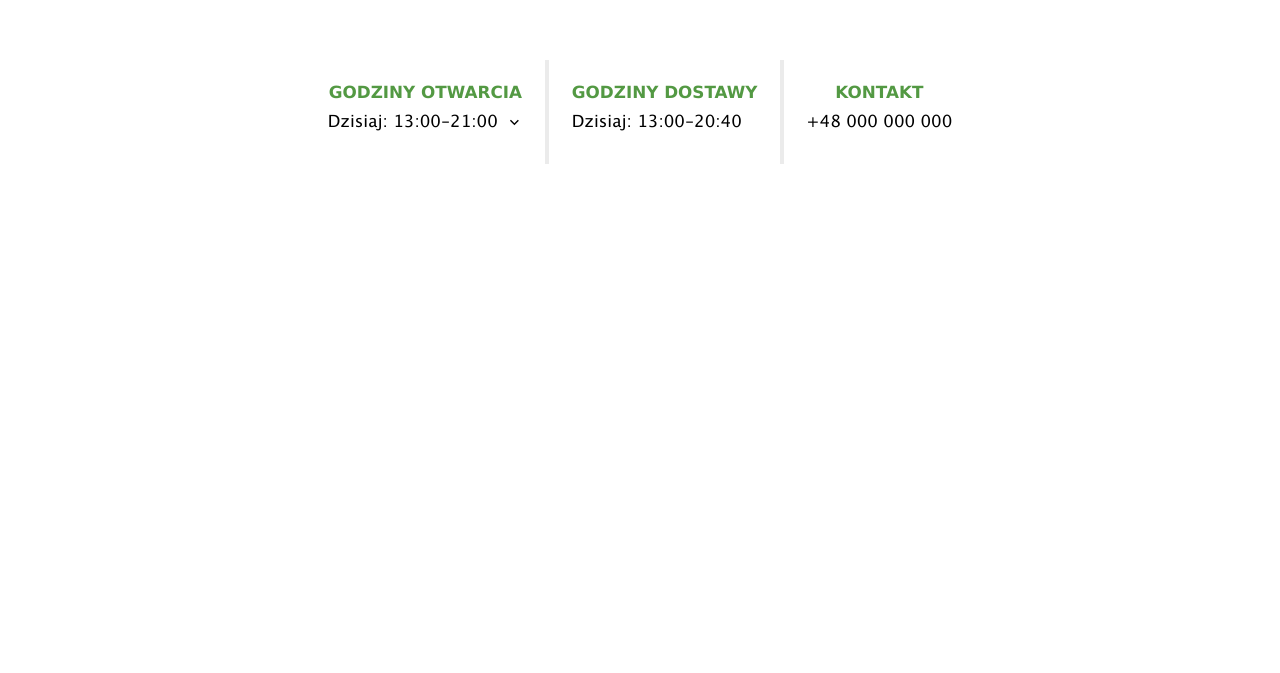
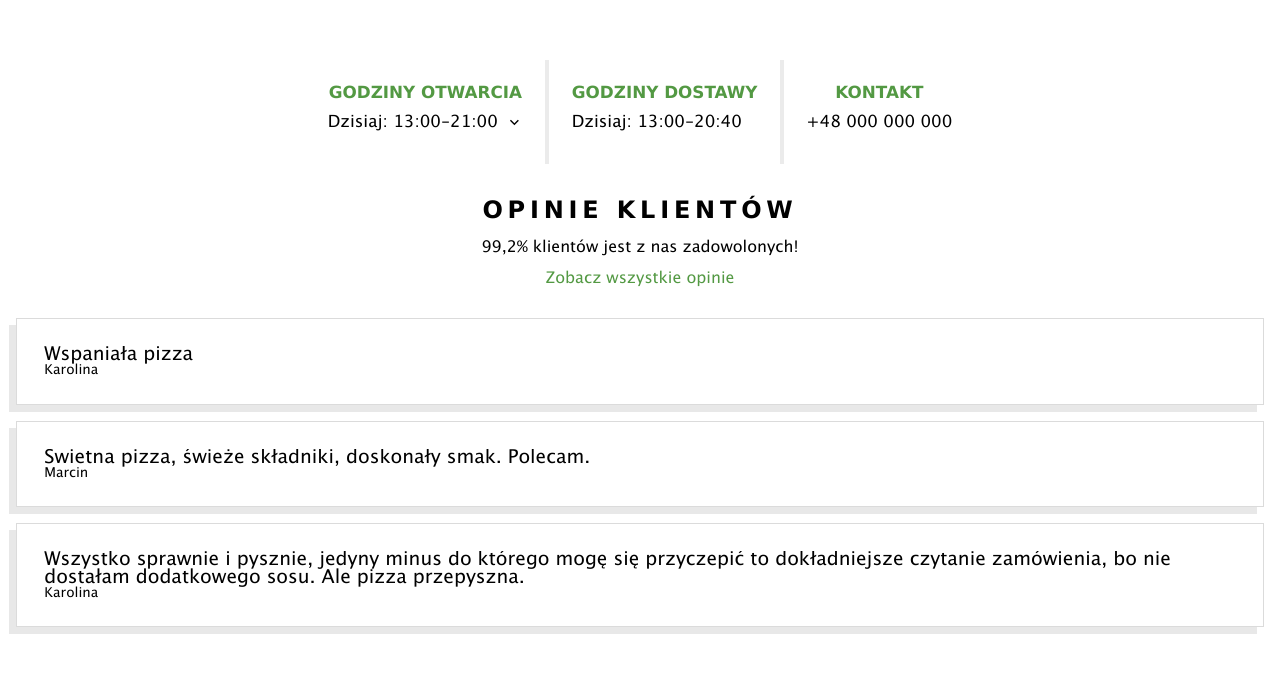
Before and after one commit to Mertinn/react-pizza, a React (Create React App) app: page / in a window 1280 px wide. Shown: the part 804-1477 px from the top of the page. Before the commit the page ends 1160 px from the top, so only its background shows below. Built offline with nearby package versions, Linux system fonts and the light colour scheme.

Commit message:
Added reviews to homepage

```diff
--- /dev/null
+++ b/src/components/Review/index.tsx
@@ -0,0 +1,18 @@
+import React from "react";
+import { ReviewContainer, ReviewText } from "./styles";
+
+interface IProps {
+  text: string;
+  author: string;
+}
+
+const Review = ({ text, author }: IProps) => {
+  return (
+    <ReviewContainer>
+      <ReviewText>{text}</ReviewText>
+      <p>{author}</p>
+    </ReviewContainer>
+  );
+};
+
+export default Review;
--- /dev/null
+++ b/src/components/Review/styles.ts
@@ -0,0 +1,17 @@
+import styled from "styled-components";
+
+export const ReviewContainer = styled.div`
+  border: 1px solid rgba(191, 191, 191, 0.56);
+  font-size: 0.85rem;
+  padding: 2em;
+  box-shadow: -7px 7px 0 rgba(0, 0, 0, 0.09);
+`;
+
+export const ReviewText = styled.p`
+  font-size: 1.4em;
+  display: -webkit-box;
+  max-width: 100%;
+  -webkit-line-clamp: 7;
+  -webkit-box-orient: vertical;
+  overflow: hidden;
+`;
--- a/src/views/HomePage/index.tsx
+++ b/src/views/HomePage/index.tsx
@@ -1,15 +1,21 @@
 import React from "react";
 import {
   DefaultSection,
+  StyledLink,
   InfoContainer,
+  ReviewsHeader,
+  ReviewsTitle,
   StyledVideo,
   VideoSection,
   VideoSectionContent,
+  SmallSpacer,
+  ReviewsList,
 } from "./styles";
 import PizzaVideo from "../../assets/pizzaVideo.mp4";
 import Button from "../../components/Button";
 import { MdKeyboardArrowRight } from "react-icons/md";
 import InfoBox from "../../components/InfoBox";
+import Review from "../../components/Review";
 
 const HomePage = () => {
   const openHours = [
@@ -51,9 +57,35 @@ const HomePage = () => {
           />
           <InfoBox title={"Kontakt"} description={"+48 000 000 000"} />
         </InfoContainer>
+
+        <SmallSpacer />
+
+        <ReviewsHeader>
+          <ReviewsTitle>Opinie klientów</ReviewsTitle>
+          <p>99,2% klientów jest z nas zadowolonych!</p>
+          <StyledLink to={"/reviews"}>Zobacz wszystkie opinie</StyledLink>
+        </ReviewsHeader>
+
+        <ReviewsList>
+          <li>
+            <Review text={"Wspaniała pizza"} author={"Karolina"} />
+          </li>
+          <li>
+            <Review
+              text={"Świetna pizza, świeże składniki, doskonały smak. Polecam."}
+              author={"Marcin"}
+            />
+          </li>
+          <li>
+            <Review
+              text={
+                "Wszystko sprawnie i pysznie, jedyny minus do którego mogę się przyczepić to dokładniejsze czytanie zamówienia, bo nie dostałam dodatkowego sosu. Ale pizza przepyszna."
+              }
+              author={"Karolina"}
+            />
+          </li>
+        </ReviewsList>
       </DefaultSection>
-
-      <DefaultSection></DefaultSection>
     </>
   );
 };
--- a/src/views/HomePage/styles.ts
+++ b/src/views/HomePage/styles.ts
@@ -1,5 +1,6 @@
 import styled from "styled-components";
 import v from "../../components/variables";
+import { Link } from "react-router-dom";
 
 export const StyledVideo = styled.video`
   object-fit: cover;
@@ -50,3 +51,31 @@ export const InfoContainer = styled.div`
 export const DefaultSection = styled.section`
   padding: 4em 1em;
 `;
+
+export const SmallSpacer = styled.div`
+  padding: 1em;
+`;
+
+export const ReviewsHeader = styled.div`
+  display: flex;
+  flex-direction: column;
+  align-items: center;
+  gap: 1em;
+`;
+export const ReviewsTitle = styled.h1`
+  letter-spacing: 0.2em;
+  text-transform: uppercase;
+`;
+
+export const StyledLink = styled(Link)`
+  color: ${v.green};
+  text-decoration: none;
+`;
+
+export const ReviewsList = styled.ul`
+  margin: 2em 0;
+  list-style-type: none;
+  display: flex;
+  flex-direction: column;
+  gap: 1em;
+`;
```
